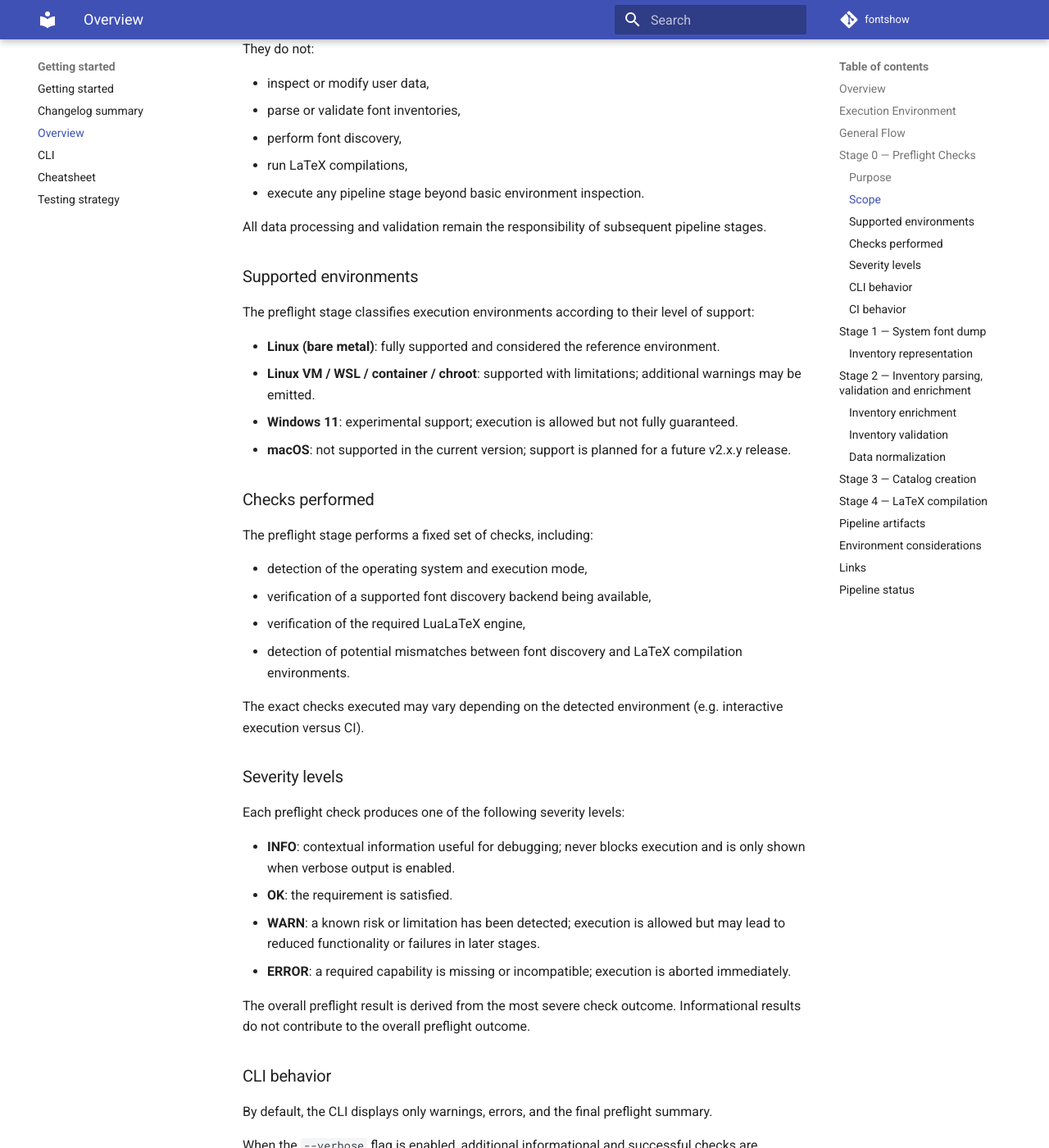
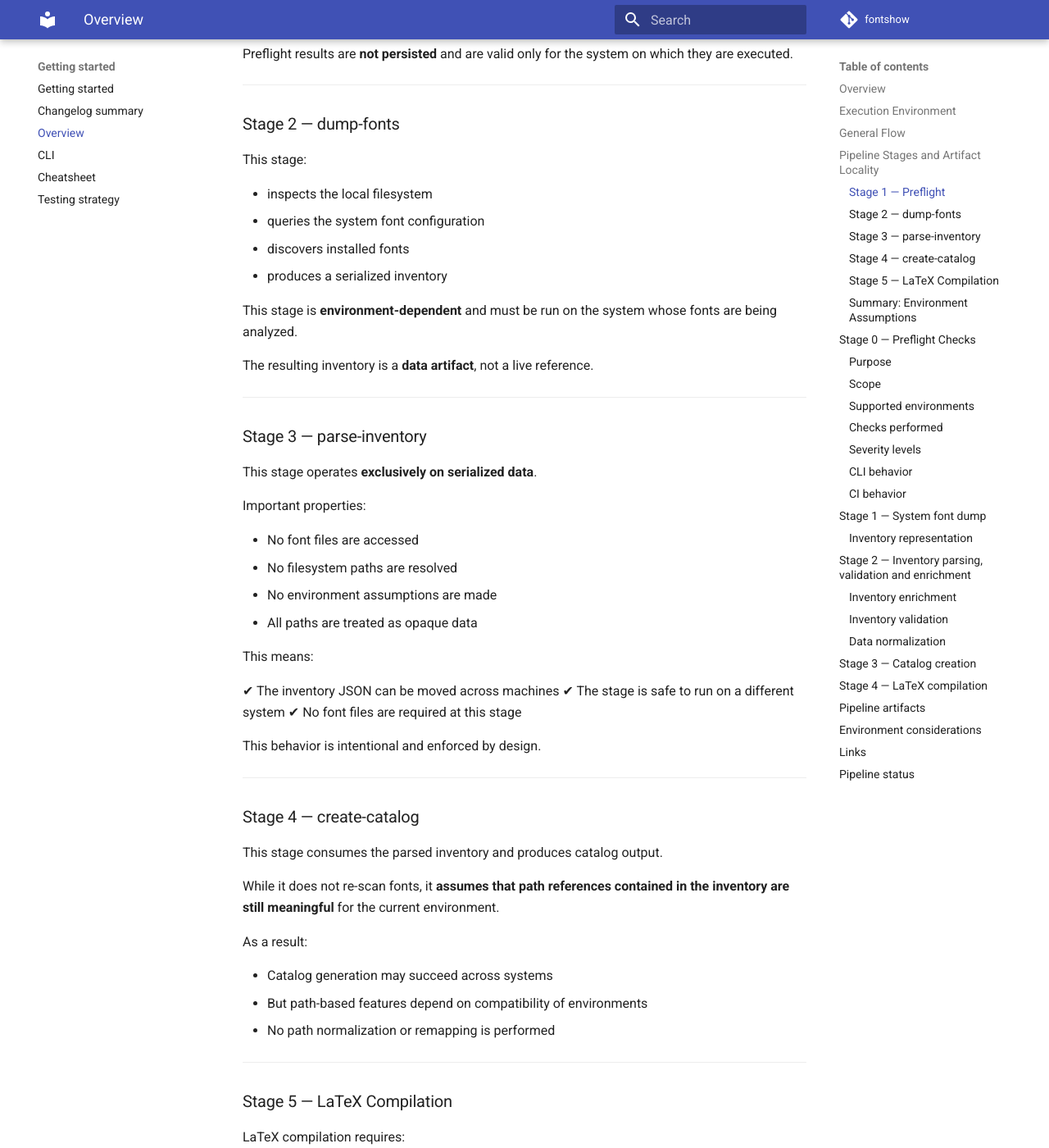
Before and after one commit to marco0560/Fontshow, an MkDocs documentation site: the page built from docs/pipeline.md, in a window 1280 px wide and 1400 px high, scrolled down 1736 px. Shown: the whole window at 82% size. Built offline with MkDocs 1.6.1 and Material for MkDocs 9.7.7, drawn with Linux system fonts in a browser that asks for light colours; comment, search, counter and statistics services are not loaded; some of the changed text lies outside the part shown.

Commit message:
docs(core): clarify stage locality and artifact portability
Document which pipeline stages depend on the execution environment
and which operate purely on serialized artifacts.

This clarifies path handling assumptions and explains why
LaTeX compilation must occur on the same system as font discovery.

```diff
--- a/docs/pipeline.md
+++ b/docs/pipeline.md
@@ -47,6 +47,116 @@ LuaLaTeX compilation (multi-pass)
 <!-- cheatsheet:end -->
 
 Each stage produces one or more intermediate artifacts, which can be retained for later analysis.
+
+## Pipeline Stages and Artifact Locality
+
+Fontshow’s pipeline is composed of distinct stages with different assumptions
+regarding execution environment and data locality.
+
+Understanding these boundaries is essential for correct usage and for
+interpreting validation results.
+
+---
+
+### Stage 1 — Preflight
+
+Preflight validates that the *current execution environment* is suitable
+for running subsequent stages.
+
+This includes:
+
+- availability of required tools
+- expected runtime capabilities
+- environment consistency
+
+Preflight results are **not persisted** and are valid only for the system
+on which they are executed.
+
+---
+
+### Stage 2 — dump-fonts
+
+This stage:
+
+- inspects the local filesystem
+- queries the system font configuration
+- discovers installed fonts
+- produces a serialized inventory
+
+This stage is **environment-dependent** and must be run on the system whose
+fonts are being analyzed.
+
+The resulting inventory is a **data artifact**, not a live reference.
+
+---
+
+### Stage 3 — parse-inventory
+
+This stage operates **exclusively on serialized data**.
+
+Important properties:
+
+- No font files are accessed
+- No filesystem paths are resolved
+- No environment assumptions are made
+- All paths are treated as opaque data
+
+This means:
+
+✔ The inventory JSON can be moved across machines
+✔ The stage is safe to run on a different system
+✔ No font files are required at this stage
+
+This behavior is intentional and enforced by design.
+
+---
+
+### Stage 4 — create-catalog
+
+This stage consumes the parsed inventory and produces catalog output.
+
+While it does not re-scan fonts, it **assumes that path references contained
+in the inventory are still meaningful** for the current environment.
+
+As a result:
+
+- Catalog generation may succeed across systems
+- But path-based features depend on compatibility of environments
+- No path normalization or remapping is performed
+
+---
+
+### Stage 5 — LaTeX Compilation
+
+LaTeX compilation requires:
+
+- actual access to font files
+- correct font resolution by the TeX engine
+- filesystem paths matching those recorded earlier
+
+For this reason, LaTeX compilation **must be performed on the same system**
+(or an equivalent environment) where fonts are available.
+
+This is an intentional design constraint.
+
+---
+
+### Summary: Environment Assumptions
+
+| Stage           | Requires Same Machine | Uses Filesystem | Portable |
+|-----------------|-----------------------|-----------------|----------|
+| Preflight       | ✔                     | ✔               | ❌       |
+| dump-fonts      | ✔                     | ✔               | ❌       |
+| parse-inventory | ❌                    | ❌              | ✔        |
+| create-catalog  | ⚠️                    | ⚠️              | Partial  |
+| LaTeX compile   | ✔                     | ✔               | ❌       |
+
+This separation allows:
+
+- reproducible inspection
+- artifact-based workflows
+- controlled cross-system validation
+- predictable failure modes
 
 ## Stage 0 — Preflight Checks
 
```
